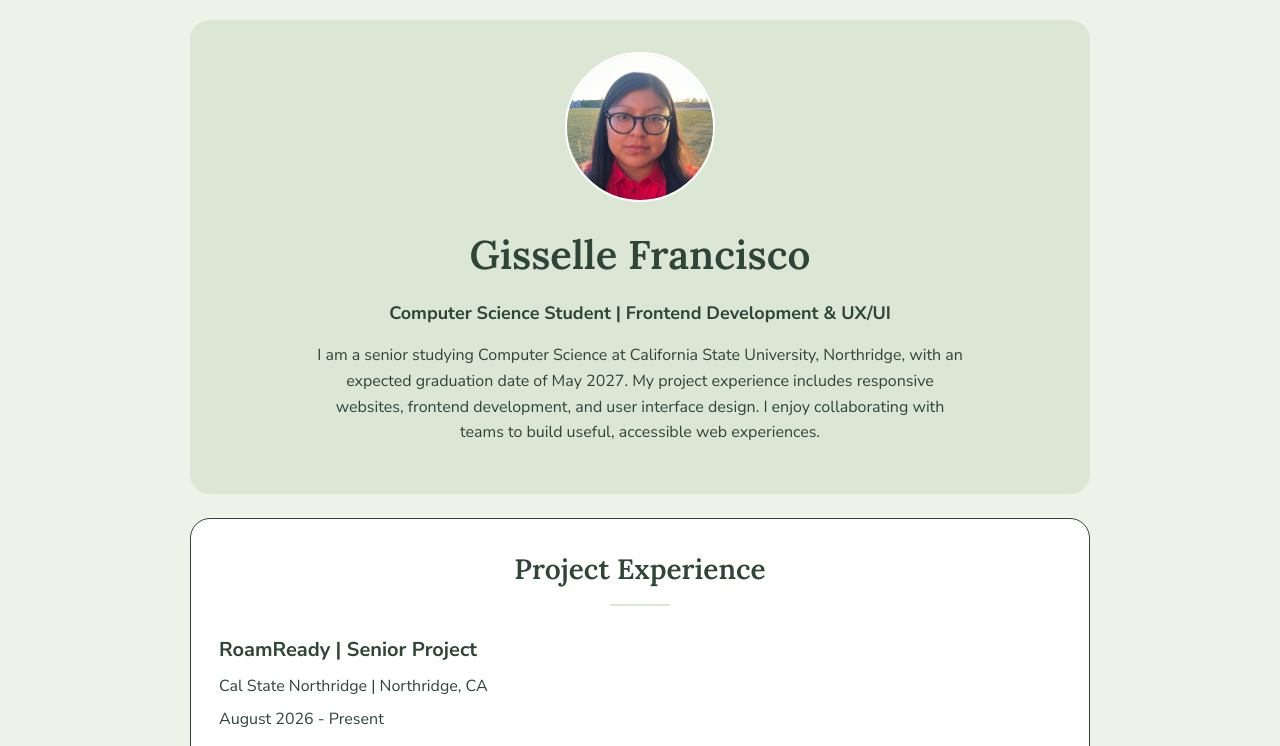
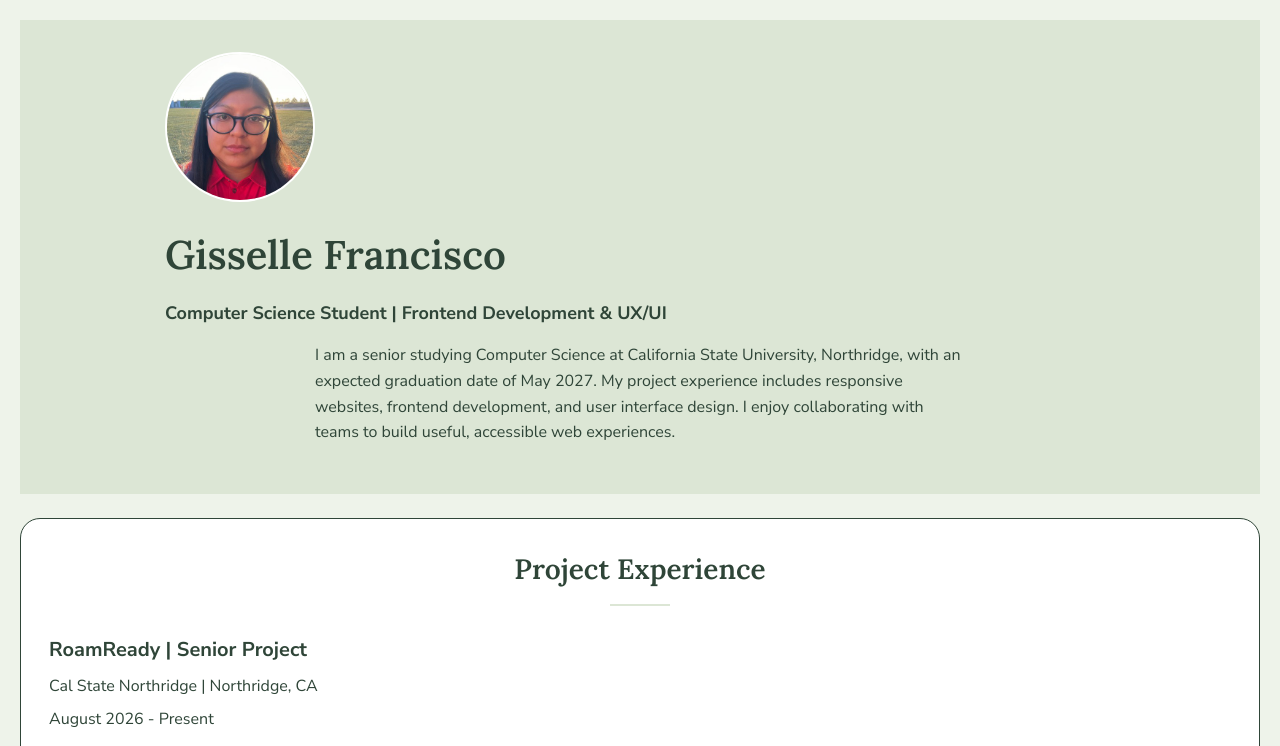
Before and after one commit to gissellefrancisco463-ux/Comp484-hw7, a plain HTML site: page index.html in a window 1280 px wide. Shown: the top 746 px of the page. Drawn offline with Linux system fonts and the light colour scheme.

Commit message:
Updating the index.html file

```diff
--- a/css/styles.css
+++ b/css/styles.css
@@ -20,11 +20,6 @@
     font-size: 16px;
     font-weight: 400;
     line-height: 1.6;
-}
-
-header, main, footer {
-    max-width: 900px;
-    margin: 0 auto;
 }
 
 h1, h2{
@@ -94,13 +89,16 @@
     text-decoration-thickness: 2px;
 }
 
+.content-wrap{
+    width: 950px;
+    margin: 0 auto;
+}
+
 /* Header & Footer
 ------------------------------------*/
 header, footer {
-    background: #dce6d5;
+    background-color: #dce6d5;
     padding: 32px;
-    border-radius: 20px;
-    text-align: center;
 }
 
 header img {
--- a/index.html
+++ b/index.html
@@ -14,13 +14,15 @@
 <body>
     <!-- // Intro -->
     <header>
+        <div class="content-wrap">
+            <img src="images/Resume-image.jpg" alt="Gisselle Francisco">
+            <h1>Gisselle Francisco</h1>
+            <h2>Computer Science Student | Frontend Development &amp; UX/UI</h2>
+            <p>
+                I am a senior studying Computer Science at California State University, Northridge, with an expected graduation date of May 2027. My project experience includes responsive websites, frontend development, and user interface design. I enjoy collaborating with teams to build useful, accessible web experiences.
+            </p>
+        </div>
 
-        <img src="images/Resume-image.jpg" alt="Gisselle Francisco">
-        <h1>Gisselle Francisco</h1>
-        <h2>Computer Science Student | Frontend Development &amp; UX/UI</h2>
-        <p>
-            I am a senior studying Computer Science at California State University, Northridge, with an expected graduation date of May 2027. My project experience includes responsive websites, frontend development, and user interface design. I enjoy collaborating with teams to build useful, accessible web experiences.
-        </p>
     </header>
 
     <main>
```
